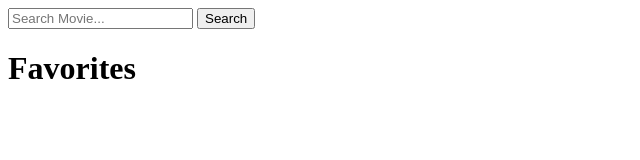
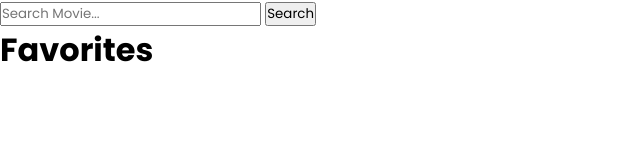
Before and after one commit to masaaapotat/moviekenyaflixapia, a plain HTML site: page index.html in a window 1280 px wide. Shown: the whole page, without its empty margins (0-640 px from the left). Drawn offline with Linux system fonts and the light colour scheme.

Commit message:
Global style settings for all elements

```diff
--- a/index.html
+++ b/index.html
@@ -4,6 +4,7 @@
     <meta charset="UTF-8">
     <meta name="viewport" content="width=device-width, initial-scale=1.0">
     <title>Movie API</title>
+    <link rel="stylesheet" href="style.css">
 </head>
 <body>
     <div class="container">
--- /dev/null
+++ b/style.css
@@ -0,0 +1,8 @@
+@import url(https://fonts.googleapis.com/css?family=Poppins:100,100italic,200,200italic,300,300italic,regular,italic,500,500italic,600,600italic,700,700italic,800,800italic,900,900italic);
+/* Global style settings for all elements */
+* {
+  margin: 0;
+  padding: 0;
+  box-sizing: border-box;
+  font-family: "Poppins", sans-serif;
+}
```
